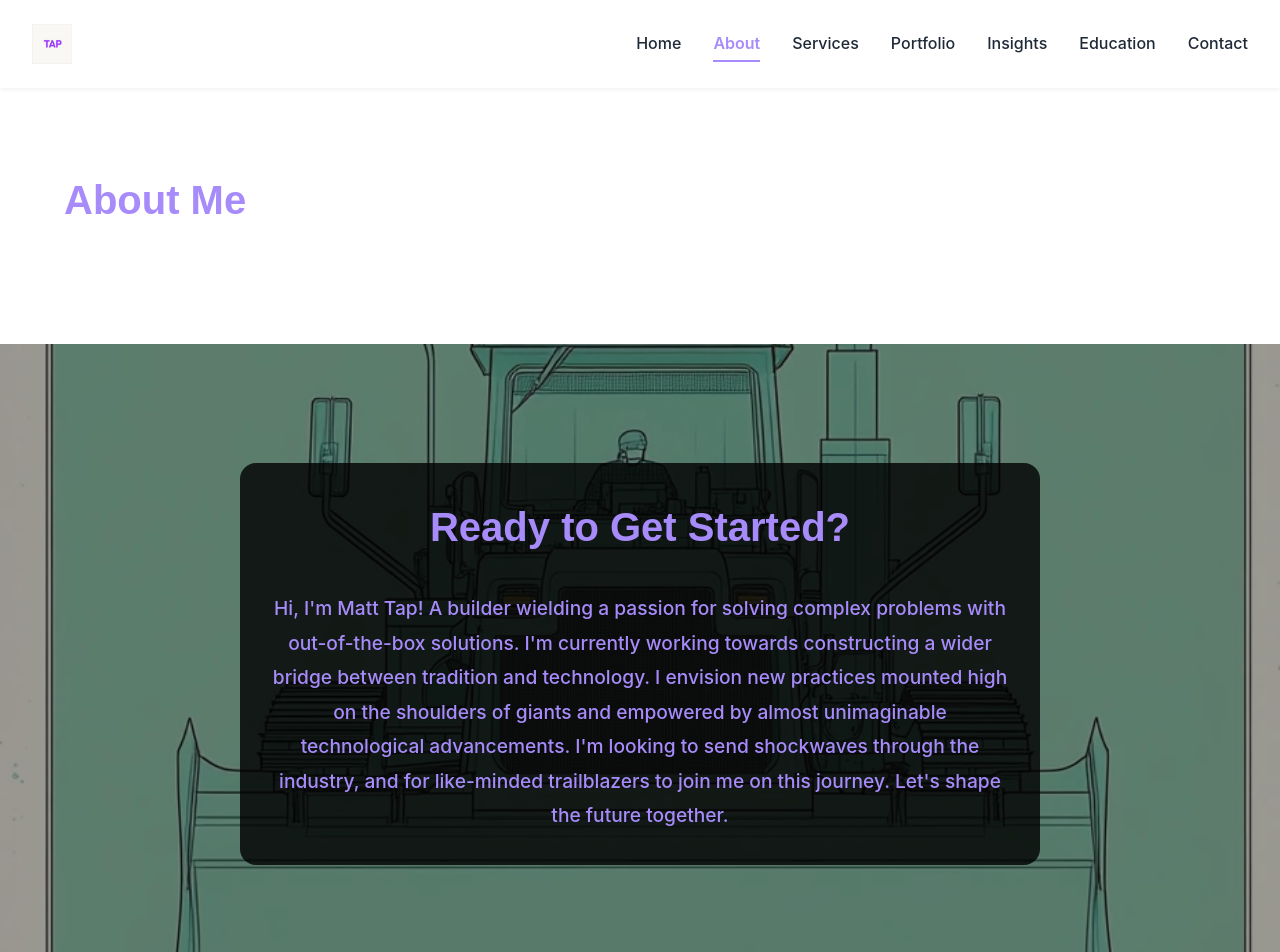
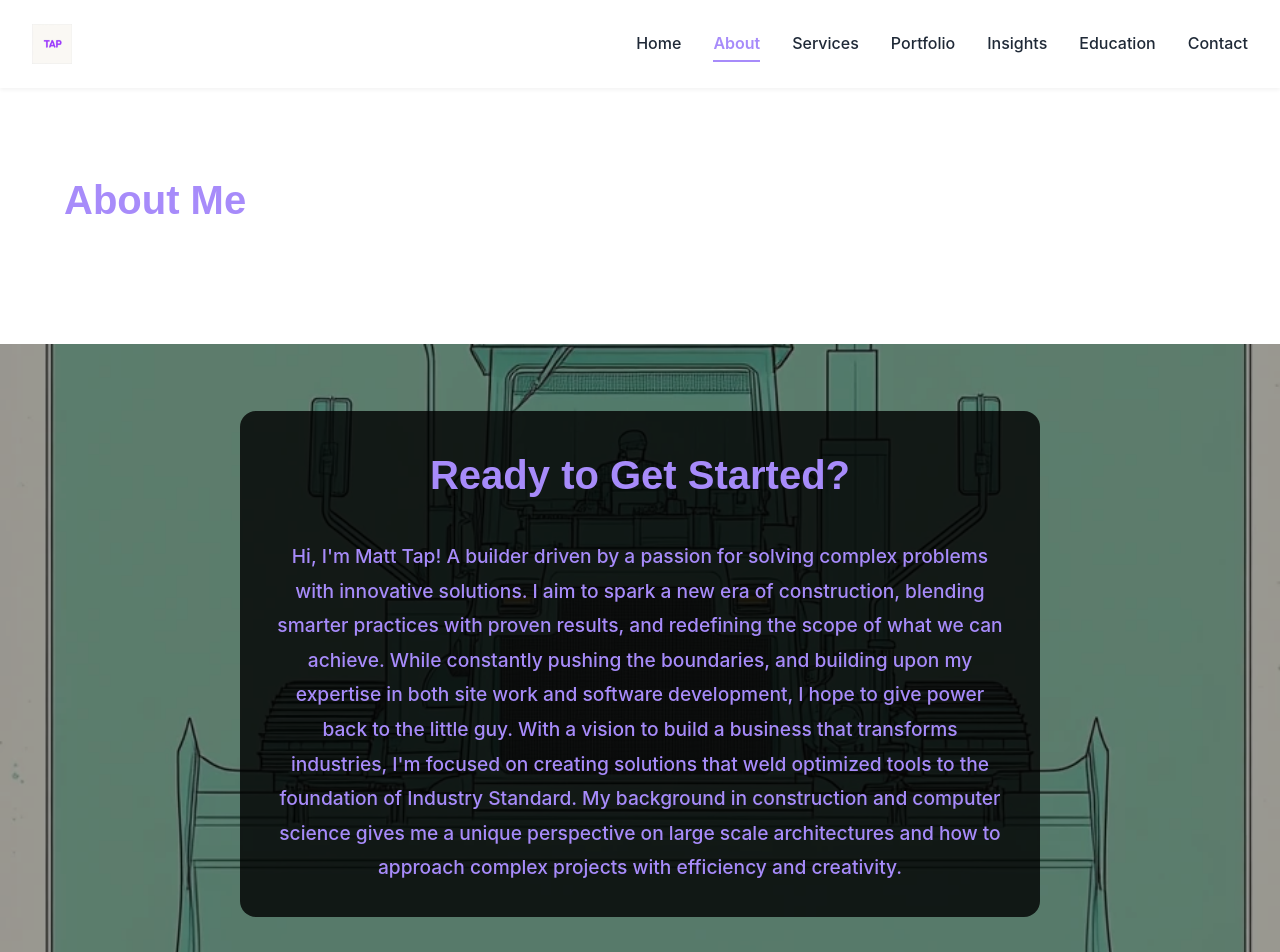
Before and after one commit to motiev01/tapstructures, a React (Create React App) app: page /about in a window 1280 px wide. Shown: the top 952 px of the page. Built offline with nearby package versions, Linux system fonts and the light colour scheme.

Commit message:
Night Night Changes: about me and landing page changes

```diff
--- a/src/pages/AboutPage.tsx
+++ b/src/pages/AboutPage.tsx
@@ -336,7 +336,12 @@ const AboutPage: React.FC = () => {
               <motion.div variants={animations.fadeIn}>
                 <PageHeading>Ready to Get Started?</PageHeading>
                 <BioText>
-                  Hi, I'm Matt Tap! A builder wielding a passion for solving complex problems with out-of-the-box solutions. I'm currently working towards constructing a wider bridge between tradition and technology. I envision new practices mounted high on the shoulders of giants and empowered by almost unimaginable technological advancements. I'm looking to send shockwaves through the industry, and for like-minded trailblazers to join me on this journey. Let's shape the future together.
+                  Hi, I'm Matt Tap! A builder driven by a passion for solving complex problems with innovative solutions.
+                  I aim to spark a new era of construction, blending smarter practices with proven results, and redefining the scope of what we can achieve.
+                  While constantly pushing the boundaries, and building upon my expertise in both site work and software development, I hope to
+                  give power back to the little guy. With a vision to build a business that transforms industries, I'm focused on creating solutions
+                  that weld optimized tools to the foundation of Industry Standard. My background in construction and
+                  computer science gives me a unique perspective on large scale architectures and how to approach complex projects with efficiency and creativity.
                 </BioText>
               </motion.div>
             </motion.div>
```
